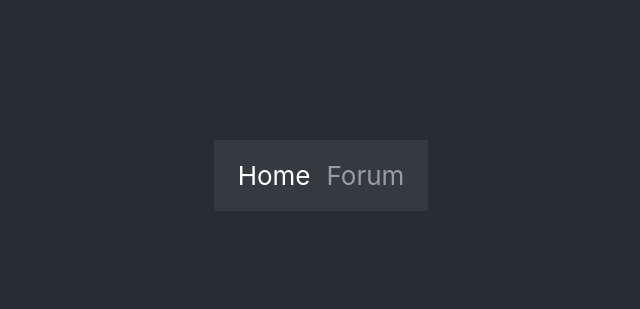
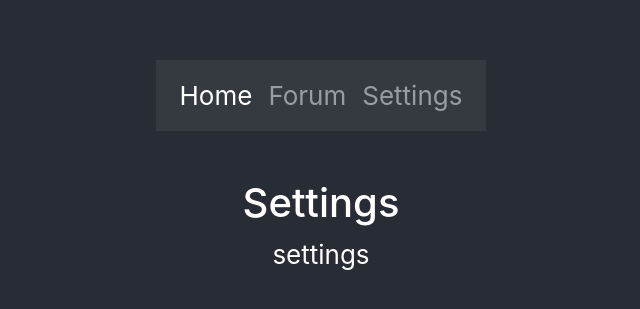
Before and after one commit to CMPE133-Team17/Spartan-Bulletin, a React (Create React App) app in the folder frontend/: page /settings in a window 1280 px wide. Before the commit this address had no page. Shown: the part 225-534 px from the top of the page, without its empty margins (319-959 px from the left). Built offline with nearby package versions, Linux system fonts and the light colour scheme.

Commit message:
With settings page

```diff
--- a/frontend/src/App.js
+++ b/frontend/src/App.js
@@ -3,6 +3,7 @@ import './App.css';
 import Nav from './components/Nav';
 import Home from './components/Home';
 import Forum from './components/Forum';
+import Settings from './components/Settings';
 import {BrowserRouter as Router, Routes, Route} from 'react-router-dom';
 
 function App() {
@@ -17,7 +18,18 @@ function App() {
 			</Routes>
       	</header>
        </div>
-    </Router>
+    </Router>,
+	<Router>
+		<div className="App">
+      	<header className="App-header">
+      		<Nav />
+			<Routes>
+				<Route path="/" element={<Home />} />
+				<Route path="/settings" element={<Settings />} />
+			</Routes>
+      	</header>
+       </div>
+	</Router>
   );
 }
 
--- a/frontend/src/components/Nav.js
+++ b/frontend/src/components/Nav.js
@@ -11,6 +11,7 @@ function Nav() {
                 <div class="navbar-nav ml-auto">
                     <Link to='/' className="nav-item nav-link active">Home</Link>
                     <Link to='/forum' className="nav-item nav-link">Forum</Link>
+                    <Link to='/settings' className='nav-item nav-link '>Settings</Link>
                 </div>
             </div>
         </nav>
--- /dev/null
+++ b/frontend/src/components/Settings.js
@@ -0,0 +1,14 @@
+import React from 'react';
+
+function Settings() {
+  return (
+    <section>
+      <div className="container-fluid">
+        <h1 className="mt-5">Settings</h1>
+        <p>settings</p>
+      </div>
+    </section>
+  );
+}
+
+export default Settings;
```
